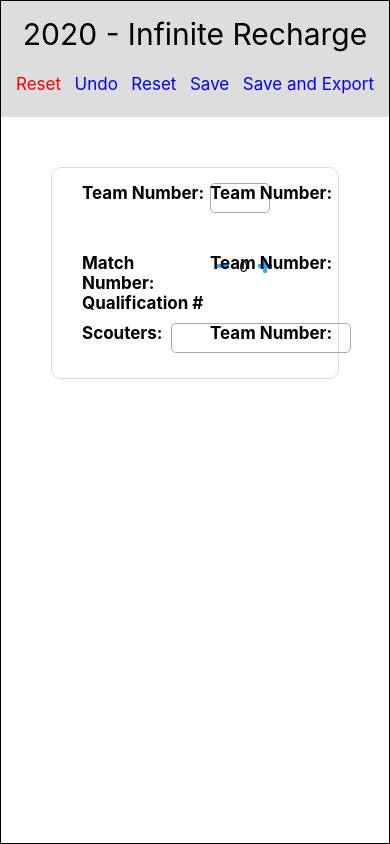
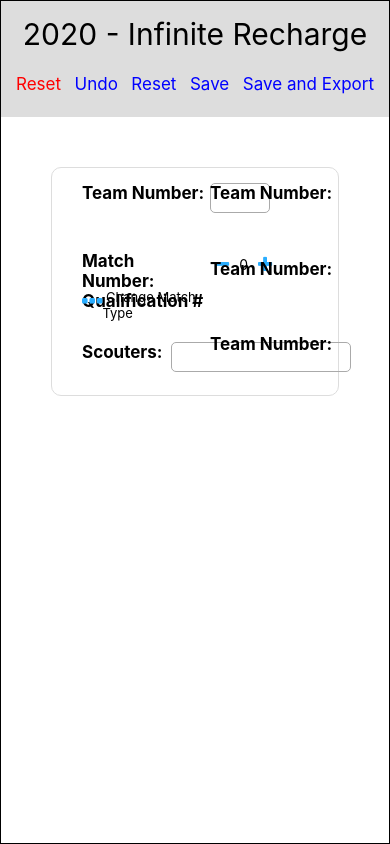
Before and after one commit to PatheticMustan/ScoutingApp2019, a React Native app: screen / in a window 390 px wide. Built offline with nearby package versions, Linux system fonts and the light colour scheme.

Commit message:
change match type

```diff
--- a/components/MatchInfoContainer.js
+++ b/components/MatchInfoContainer.js
@@ -7,6 +7,7 @@
 } from 'react-native';
 
 import Incrementer from './Incrementer.js'
+import TabBarIcon from './TabBarIcon.js';
 
 export default class Link extends React.Component {
 	render() {
@@ -14,7 +15,7 @@
             <View style = {styles.container}>
                 <View style = {styles.matchInfoContainer}>
                     <View style = {styles.teamInfoContainer}>
-                        <View style = {styles.teamNumInputContainer}>
+                        <View style = {styles.inputContainer}>
                             <Text style = {{fontSize: 17, fontWeight: "bold"}}>Team Number: </Text>
                             <View style = {{flex: 1, paddingLeft: 5}}>
                                 <TextInput
@@ -23,11 +24,15 @@
                                 />
                             </View>
                         </View>
-                        <View style = {styles.teamNumInputContainer}>
+                        <View style = {styles.inputContainer}>
                             <Text style = {{fontSize: 17, fontWeight: "bold"}}>Match Number: Qualification # </Text>
-                            <Incrementer></Incrementer>
+                            <Incrementer />
                         </View>
-                        <View style = {styles.teamNumInputContainer}>
+                        <View style = {{flex: 1, marginTop: -15, flexDirection: "row"}}>
+                            <TabBarIcon color = "#29adff" name = "ellipsis-h" />
+                            <Text style = {{fontSize: 13}}> Change Match Type</Text>
+                        </View>
+                        <View style = {styles.inputContainer}>
                             <Text style = {{fontSize: 17, fontWeight: "bold"}}>Scouters: </Text>
                             <View style = {{flex: 1, paddingLeft: 5}}>
                                 <TextInput
@@ -39,13 +44,13 @@
                     </View>
 
                     <View style = {styles.piecesContainer}>
-                        <View style = {styles.teamNumInputContainer}>
+                        <View style = {styles.inputContainer}>
                             <Text style = {{fontSize: 17, fontWeight: "bold"}}>Team Number: </Text>
                         </View>
-                        <View style = {styles.teamNumInputContainer}>
+                        <View style = {styles.inputContainer}>
                             <Text style = {{fontSize: 17, fontWeight: "bold"}}>Team Number: </Text>
                         </View>
-                        <View style = {styles.teamNumInputContainer}>
+                        <View style = {styles.inputContainer}>
                             <Text style = {{fontSize: 17, fontWeight: "bold"}}>Team Number: </Text>
                         </View>
                     </View>
@@ -71,7 +76,7 @@
         flex: 1,
         paddingLeft: 30
     },
-    teamNumInputContainer: {
+    inputContainer: {
         flex: 1,
         flexDirection: "row",
         paddingVertical: 15
--- a/package.json
+++ b/package.json
@@ -12,6 +12,7 @@
     "react": "~16.9.0",
     "react-dom": "~16.9.0",
     "react-native": "https://github.com/expo/react-native/archive/sdk-36.0.0.tar.gz",
+    "react-native-popup-menu": "^0.15.7",
     "react-native-web": "~0.11.7"
   },
   "devDependencies": {
```
Also changed, not shown: 1 other file (tests, documents, lock files or other folders).
